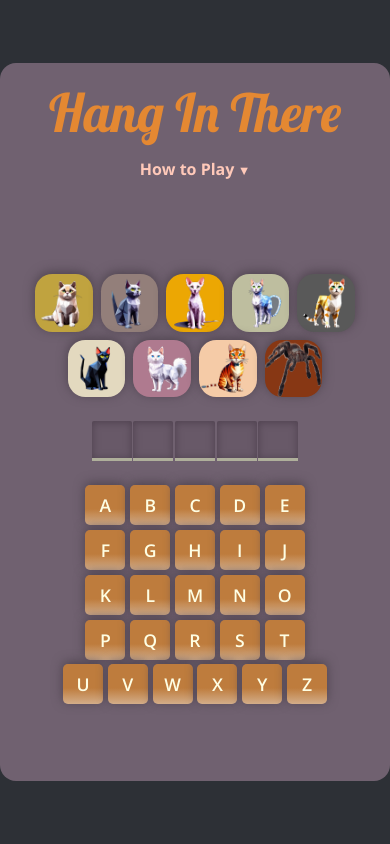
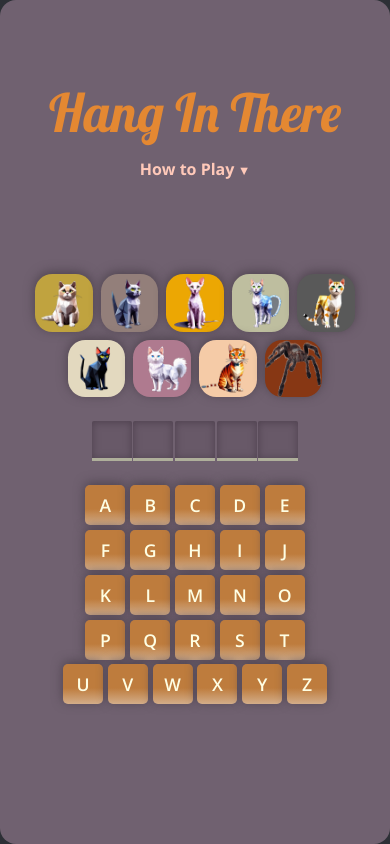
Before and after one commit to Holl4444/HangInThere, a React (Vite) app: page / in a window 390 px wide. Built offline with nearby package versions, Linux system fonts and the light colour scheme; no server answers.

Commit message:
fix: gameboard height mobiles

```diff
--- a/src/index.css
+++ b/src/index.css
@@ -346,10 +346,15 @@ button.keys:disabled {
     padding: 0;
   }
 
+  .gameBoard {
+    height: 100vh;
+  }
+
   header > h1 {
     font-size: 3.3rem;
     margin-top: 0;
     margin-bottom: 0.8rem;
+
   }
    header > p {
     display: none;
@@ -410,8 +415,13 @@ button.keys:disabled {
 
 @media only screen and (max-width: 375px) {
   #root {
+    height: 100%;
     max-width: 375px;
     padding: 0;
+  }
+
+  .gameBoard {
+    height: 100vh;
   }
 
   header > h1 {
@@ -478,6 +488,11 @@ button.keys:disabled {
     padding: 0;
     margin: 0;
   }
+
+  .gameBoard {
+    height: 100vh;
+  }
+
   header > h1 {
     font-size: 2em;
     padding: 0;
```
